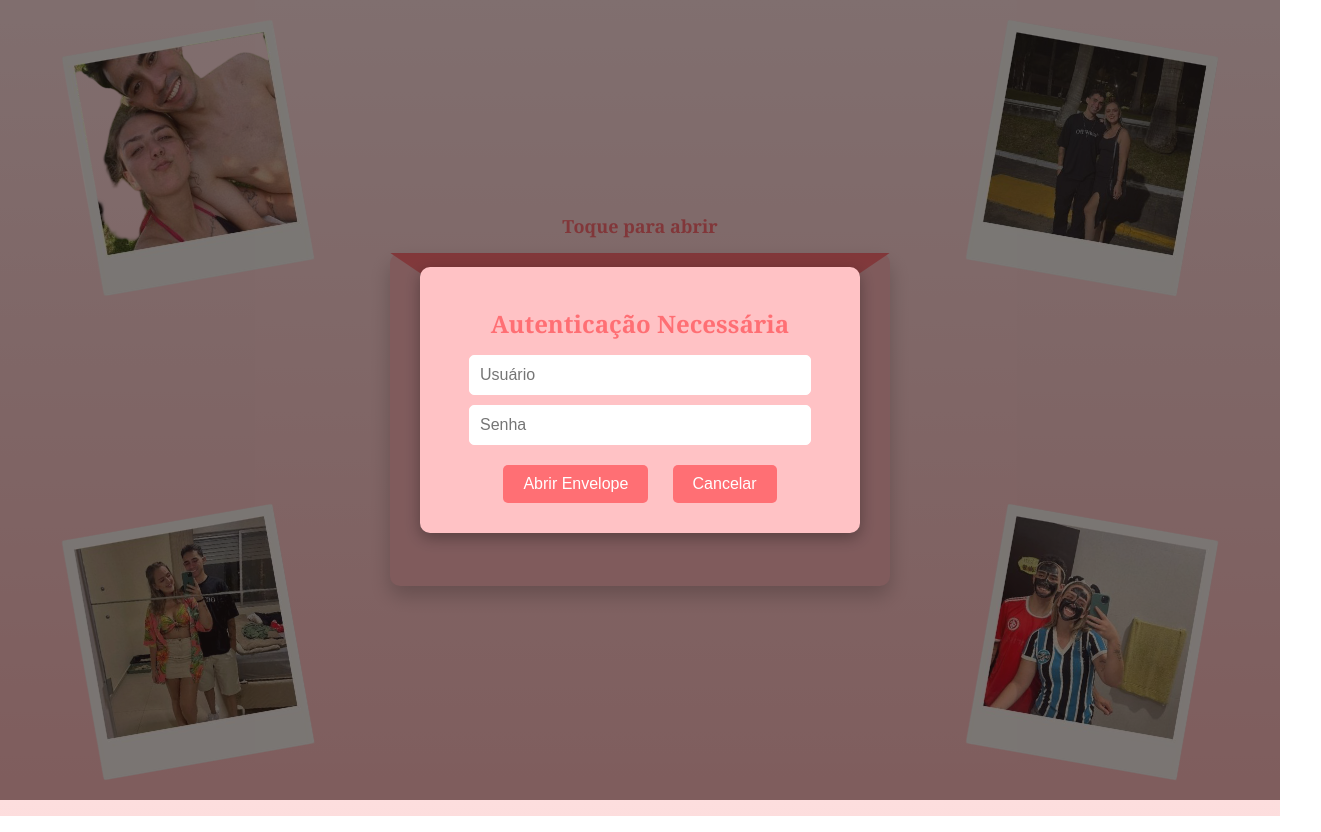
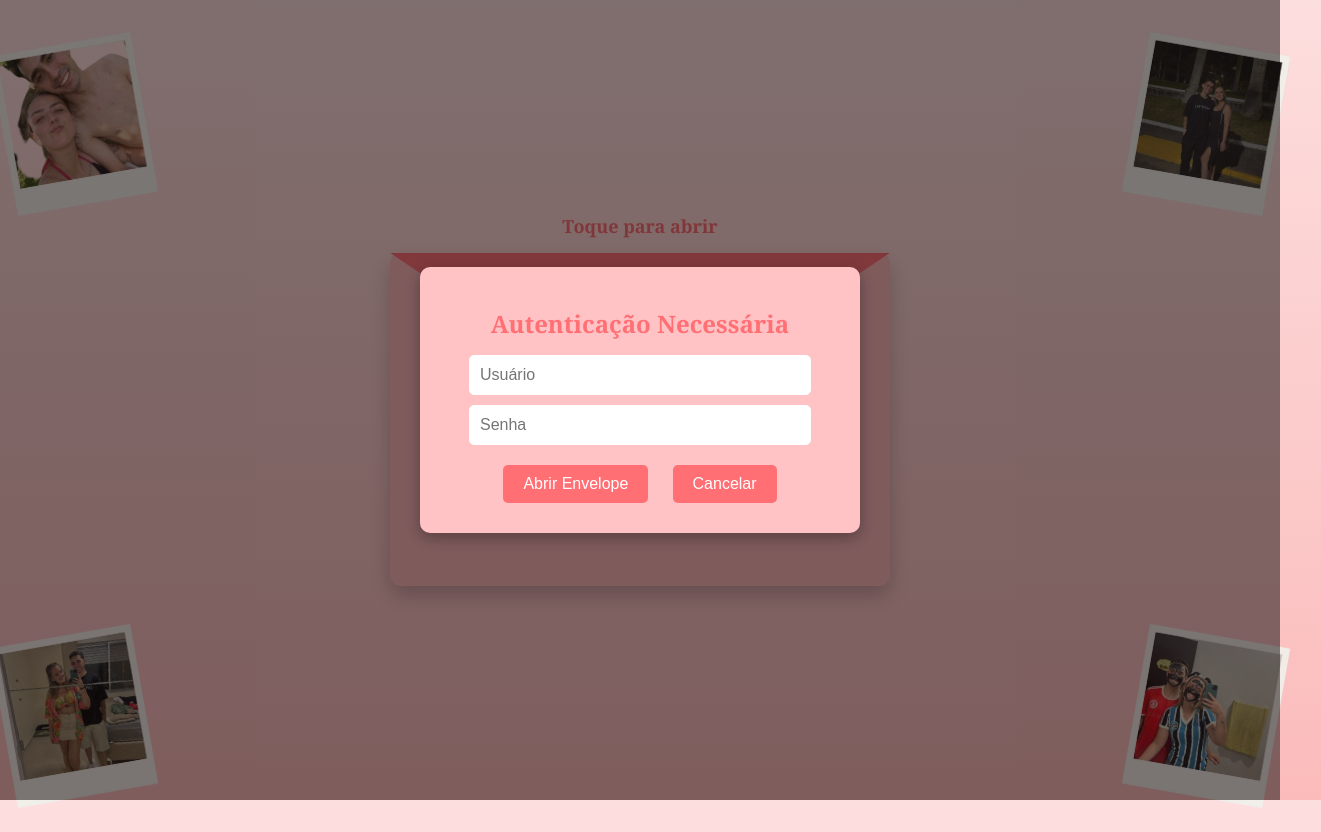
Before and after one commit to mateusvs01/nicolekrause, a plain HTML site: page index.html in a window 1280 px wide. Shown: the whole page, 1321 px wide, since content can reach past the window. Drawn offline with Linux system fonts and the light colour scheme.

Commit message:
Update styles.css

```diff
--- a/styles.css
+++ b/styles.css
@@ -74,10 +74,10 @@ body {
     top: 50%;
     left: 50%;
     transform: translate(-50%, -50%) scale(0);
-    width: 100%;
-    max-height: 150%;
+    width: 110%;
+    max-height: 110%;
     padding: 15px;
-    background: #fff;
+    background: #ebe4e4;
     border-radius: 15px;
     text-align: left;
     font-size: 16px;
@@ -88,7 +88,7 @@ body {
     display: none;
     overflow-y: auto;
     overflow-x: hidden;
-    border: 2px solid #ffc2c5;
+    border: 2px solid #ee8e93;
     transition: transform 0.6s ease, opacity 0.6s ease;
     opacity: 0;
 }
@@ -121,30 +121,30 @@ body {
 }
 
 .img1 {
-    top: 1%;
-    left: 3%;
-    width: 300px;
+    top: 3%;
+    left: -2%;
+    width: 200px;
     transform: rotate(-10deg);
 }
 
 .img2 {
-    top: 1%;
-    right: 3%;
-    width: 300px;
+    top: 3%;
+    right: -2%;
+    width: 200px;
     transform: rotate(10deg);
 }
 
 .img3 {
-    bottom: 1%;
-    left: 3%;
-    width: 300px;
+    bottom: -2%;
+    left: -2%;
+    width: 200px;
     transform: rotate(-10deg);
 }
 
 .img4 {
-    bottom: 1%;
-    right: 3%;
-    width: 300px;
+    bottom: -2%;
+    right: -2%;
+    width: 200px;
     transform: rotate(10deg);
 }
 
```
